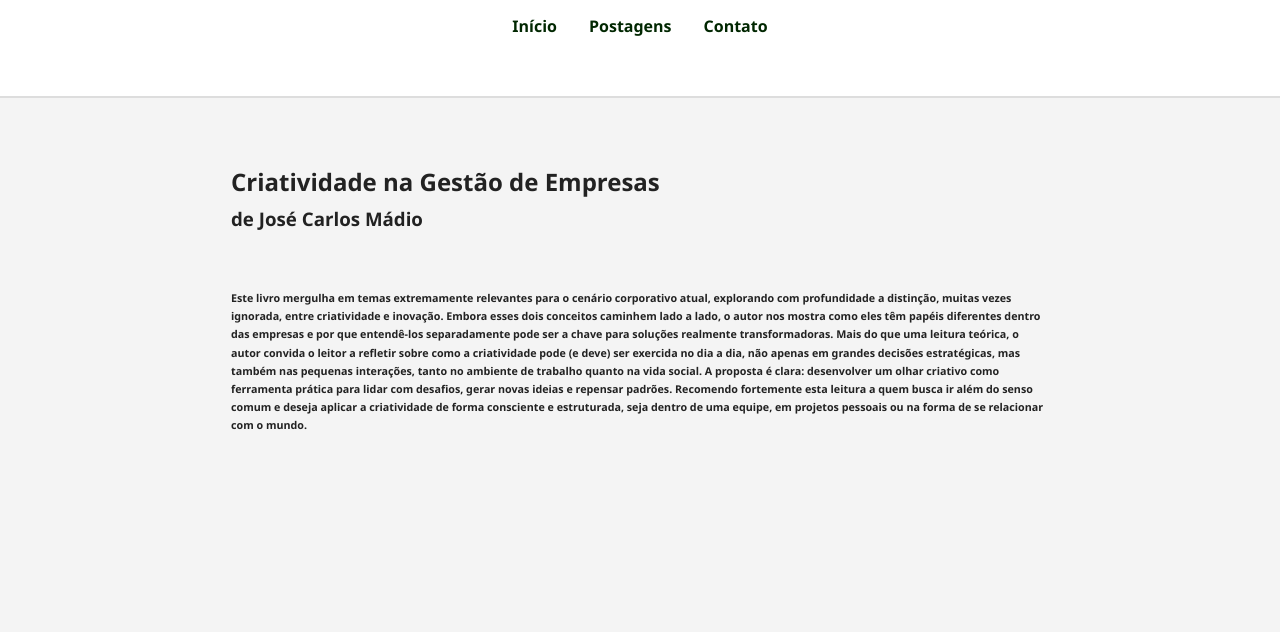
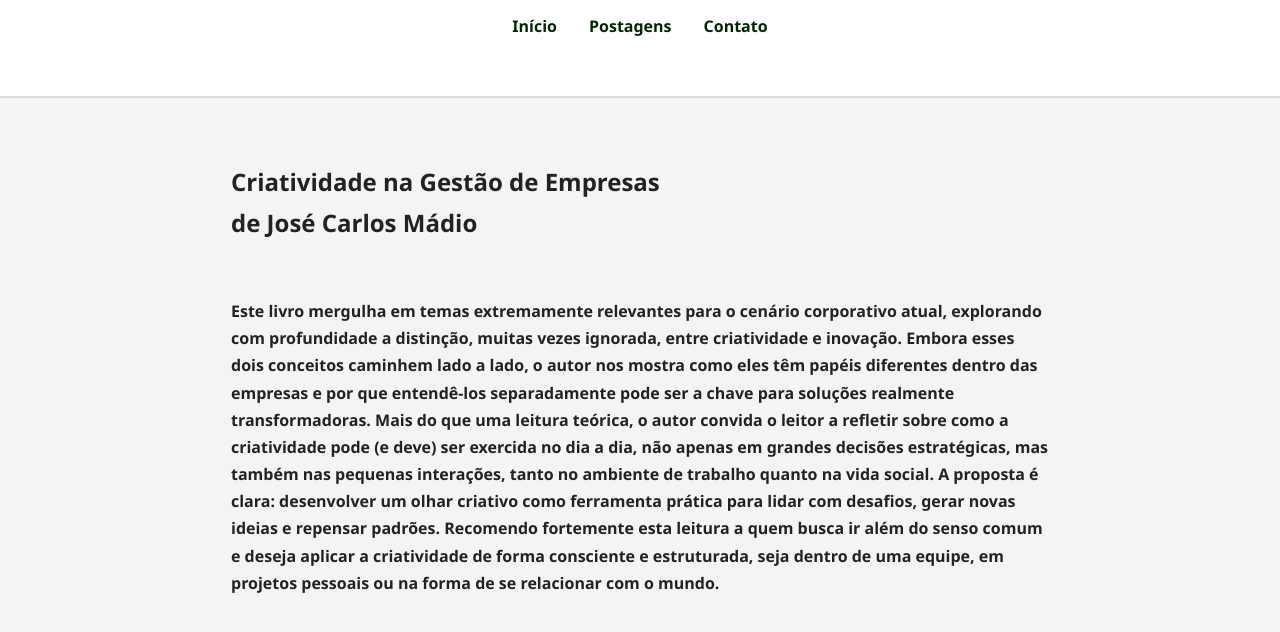
Before and after one commit to marcusvilela-br/site, a plain HTML site: page post1.html in a window 1280 px wide. Shown: the part 162-794 px from the top of the page. Drawn offline with Linux system fonts and the light colour scheme.

Commit message:
Update post1.html

```diff
--- a/post1.html
+++ b/post1.html
@@ -24,12 +24,10 @@
      <main class="container">
         <section id="lista-postagens">
             <h2>Criatividade na Gestão de Empresas</h2>
-            <h3>de José Carlos Mádio</h3> <br> <br>
-            <h6> Este livro mergulha em temas extremamente relevantes para o cenário corporativo atual, explorando com profundidade a distinção, muitas vezes ignorada, entre criatividade e inovação. Embora esses dois conceitos caminhem lado a lado, o autor nos mostra como eles têm papéis diferentes dentro das empresas e por que entendê-los separadamente pode ser a chave para soluções realmente transformadoras.
-
+            <h2>de José Carlos Mádio</h2> <br> <br>
+            <h4> Este livro mergulha em temas extremamente relevantes para o cenário corporativo atual, explorando com profundidade a distinção, muitas vezes ignorada, entre criatividade e inovação. Embora esses dois conceitos caminhem lado a lado, o autor nos mostra como eles têm papéis diferentes dentro das empresas e por que entendê-los separadamente pode ser a chave para soluções realmente transformadoras.
 Mais do que uma leitura teórica, o autor convida o leitor a refletir sobre como a criatividade pode (e deve) ser exercida no dia a dia, não apenas em grandes decisões estratégicas, mas também nas pequenas interações, tanto no ambiente de trabalho quanto na vida social. A proposta é clara: desenvolver um olhar criativo como ferramenta prática para lidar com desafios, gerar novas ideias e repensar padrões.
-
-Recomendo fortemente esta leitura a quem busca ir além do senso comum e deseja aplicar a criatividade de forma consciente e estruturada, seja dentro de uma equipe, em projetos pessoais ou na forma de se relacionar com o mundo.</h6>
+Recomendo fortemente esta leitura a quem busca ir além do senso comum e deseja aplicar a criatividade de forma consciente e estruturada, seja dentro de uma equipe, em projetos pessoais ou na forma de se relacionar com o mundo.</h4>
 
 </body>
 </html>
```
